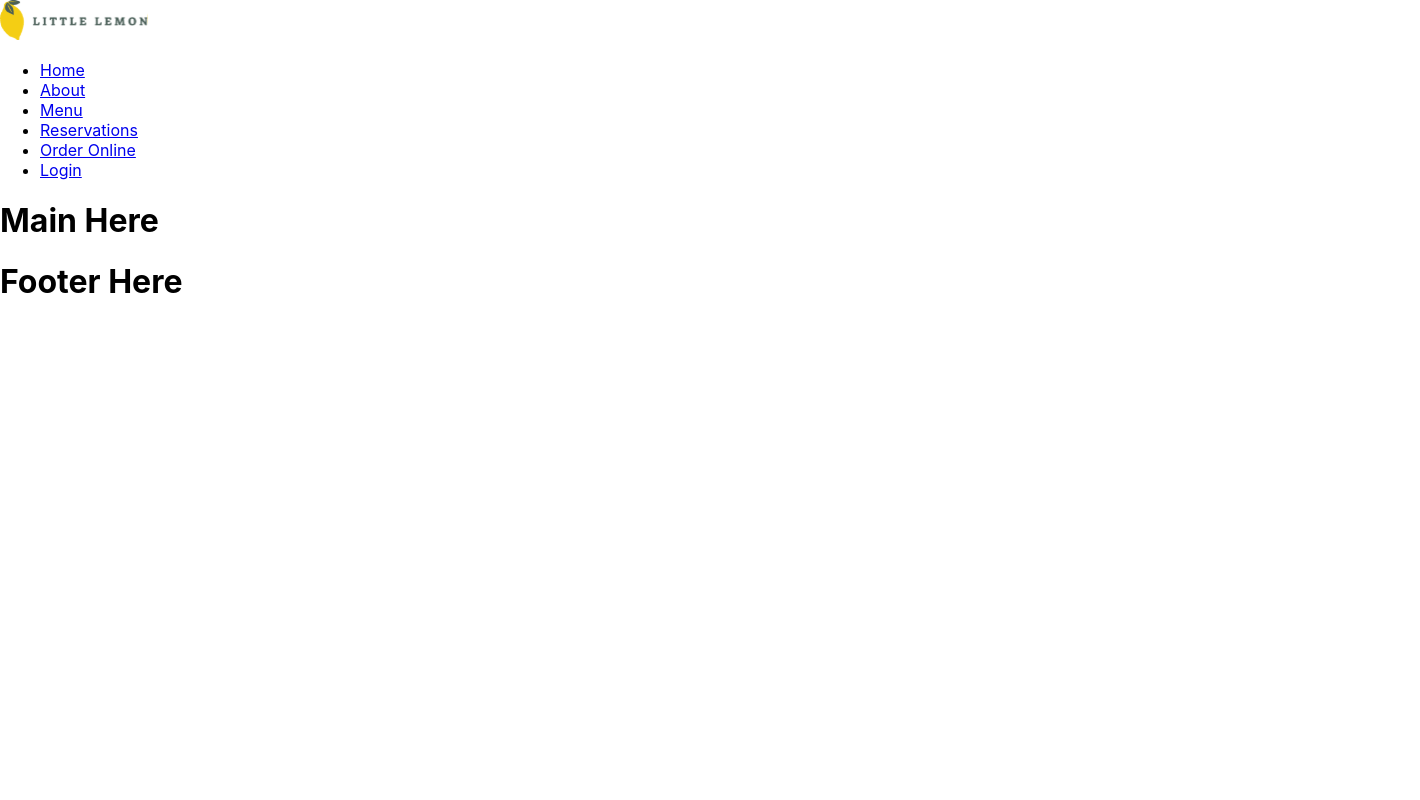
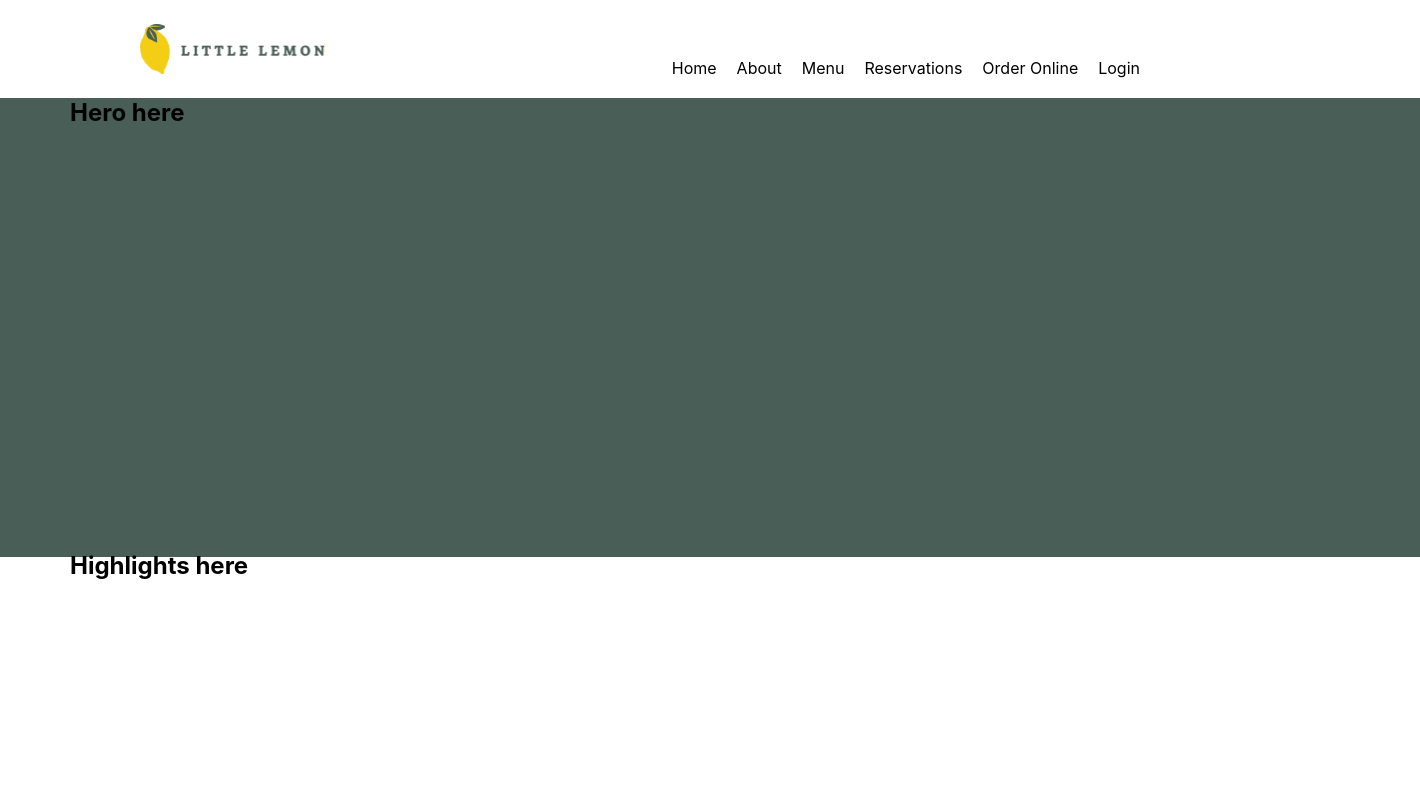
Before and after one commit to ShiiFt38/little-lemon-capstone-project, a React (Create React App) app: page / in a window 1280 px wide. Shown: the top 800 px of the page, 1420 px wide, since content can reach past the window. Built offline with nearby package versions, Linux system fonts and the light colour scheme.

Commit message:
css desktop layout

```diff
--- a/package.json
+++ b/package.json
@@ -3,6 +3,11 @@
   "version": "0.1.0",
   "private": true,
   "dependencies": {
+    "@fortawesome/fontawesome-svg-core": "^6.5.1",
+    "@fortawesome/free-brands-svg-icons": "^6.5.1",
+    "@fortawesome/free-regular-svg-icons": "^6.5.1",
+    "@fortawesome/free-solid-svg-icons": "^6.5.1",
+    "@fortawesome/react-fontawesome": "^0.2.0",
     "@testing-library/jest-dom": "^5.17.0",
     "@testing-library/react": "^13.4.0",
     "@testing-library/user-event": "^13.5.0",
--- a/src/App.css
+++ b/src/App.css
@@ -1,31 +1,106 @@
-.App {
-  text-align: center;
+*{
+  margin: 0;
+  padding: 0;
 }
 
-.App-logo {
-  height: 40vmin;
-  pointer-events: none;
+:root{
+  --Primary-1: #495E57;
+  --Primary-2: #F4CE14;
+  --Secondary-1: #EE9972;
+  --Secondary-2: #FBDABB;
+  --Highlight-1: #EDEFEE;
+  --Highlight-2: #333333;
 }
+
+body{
+  max-width: 100vw;
+  overflow-x: hidden;
+}
+
+#header, #hero-section, #testimonials-section, #highlights-section,
+#testimonials-section, #about-section{
+  grid-template-columns: repeat(1fr, 12);
+  padding-inline: 70px;
+}
+
+/* header styles */
+#header{
+  margin-inline: 70px;
+  display: flex;
+  justify-content: space-between;
+  max-height: 102px;
+  align-items: end;
+  margin-block: 20px;
+  position: sticky;
+}
+
+#header img{
+  width: 185px;
+  height: 58px;
+}
+
+#nav-links{
+  list-style: none;
+  display: flex;
+  gap: 20px;
+}
+
+#nav-links a{
+  text-decoration: none;
+  color: black;
+  transition:all 0.2s ease-in-out;
+}
+
+#nav-links a:hover{
+  color: var(--Primary-1);
+}
+
+
+/* main styles */
+#main{
+  display: grid;
+  grid-template-rows: 453px 798px 558px 556px;
+  min-height: 2375px;
+}
+
+/* hero section styles */
+#hero-section{
+  background-color: var(--Primary-1);
+  height: 459px;
+  width: 100%;
+  grid-row: 1/ span 1;
+
+}
+
+#hero-section>h1{
+  grid-column: 3/ span 8;
+}
+
+#highlights-section{
+  height: 798px;
+  grid-row: 2/ span 1;
+}
+
+#testimonials-section{
+  background-color: var(--Highlight-1);
+  width: 100%;
+  grid-row: 3/ span 1;
+}
+
+#footer{
+  display: flex;
+  flex-wrap: wrap;
+  background-color: var(--Highlight-2);
+  color: white;
+  min-height: 330px;
+}
+
+
 
 @media (prefers-reduced-motion: no-preference) {
   .App-logo {
     animation: App-logo-spin infinite 20s linear;
   }
-}
-
-.App-header {
-  background-color: #282c34;
-  min-height: 100vh;
-  display: flex;
-  flex-direction: column;
-  align-items: center;
-  justify-content: center;
-  font-size: calc(10px + 2vmin);
-  color: white;
-}
-
-.App-link {
-  color: #61dafb;
 }
 
 @keyframes App-logo-spin {
--- /dev/null
+++ b/src/components/About.js
@@ -0,0 +1,9 @@
+const About = () => {
+    return (
+        <section id="about-section">
+            <h1>About section here</h1>
+        </section>
+    );
+};
+
+export default About
--- a/src/components/Footer.js
+++ b/src/components/Footer.js
@@ -1,6 +1,6 @@
  const Footer = () => {
     return(
-        <footer>
+        <footer id="footer">
             <h1>Footer Here</h1>
         </footer>
     )
--- a/src/components/Header.js
+++ b/src/components/Header.js
@@ -4,7 +4,7 @@ import Logo from '../assets/Logo .svg'
 const Header = () => {
 
     return(
-    <header>
+    <header id="header">
         <img alt="lemon logo" src={Logo}></img>
         <Nav/>
     </header>
--- /dev/null
+++ b/src/components/Hero.js
@@ -0,0 +1,9 @@
+const Hero = () => {
+    return (
+        <section id="hero-section">
+            <h1>Hero here</h1>
+        </section>
+    );
+};
+
+export default Hero;
--- /dev/null
+++ b/src/components/Highlights.js
@@ -0,0 +1,9 @@
+const Highlights = () => {
+    return (
+        <section id="highlights-section">
+            <h1>Highlights here</h1>
+        </section>
+    );
+};
+
+export default Highlights
--- a/src/components/Main.js
+++ b/src/components/Main.js
@@ -1,7 +1,15 @@
+import About from "./About";
+import Hero from "./Hero";
+import Highlights from "./Highlights";
+import Testimonials from "./Testimonials";
+
 const Main = () => {
     return (
         <main id="main">
-        <h1>Main Here</h1>
+            <Hero />
+            <Highlights />
+            <Testimonials />
+            <About />
         </main>
     );
 };
--- a/src/components/Nav.js
+++ b/src/components/Nav.js
@@ -1,14 +1,16 @@
+
  const Nav = () => {
 
     return(
     <nav>
-        <ul>
-            <li><a href="#">Home</a></li>
-            <li><a href="#">About</a></li>
-            <li><a href="#">Menu</a></li>
-            <li><a href="#">Reservations</a></li>
-            <li><a href="#">Order Online</a></li>
-            <li><a href="#">Login</a></li>
+
+        <ul id="nav-links">
+            <li><a href="/">Home</a></li>
+            <li><a href="/">About</a></li>
+            <li><a href="/">Menu</a></li>
+            <li><a href="/">Reservations</a></li>
+            <li><a href="/">Order Online</a></li>
+            <li><a href="/">Login</a></li>
         </ul>
     </nav>
     );
--- /dev/null
+++ b/src/components/Testimonials.js
@@ -0,0 +1,9 @@
+const Testimonials = () => {
+    return(
+        <section id="testimonials-section">
+            <h1>Testimonals here</h1>
+        </section>
+    );
+};
+
+export default Testimonials
```
Also changed, not shown: 1 other file (tests, documents, lock files or other folders).
